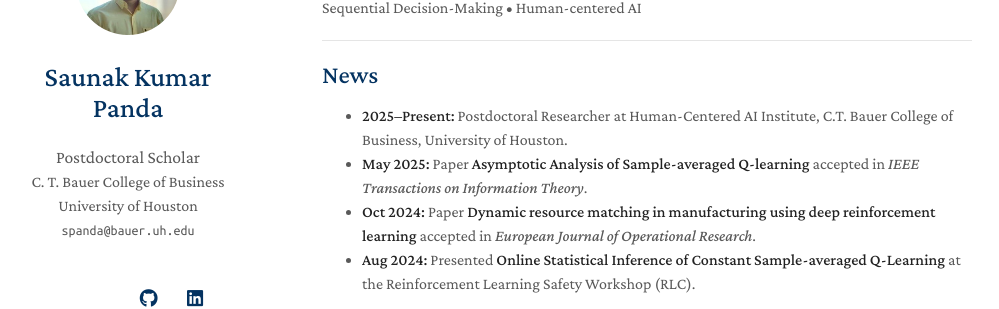
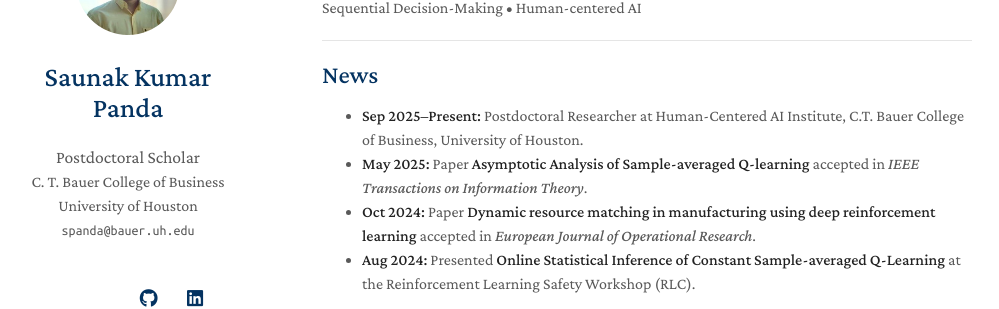
Before and after one commit to saunakp123/pandasaunak.github.io, a Jekyll site: the page built from index.md, in a window 1280 px wide and 900 px high, scrolled down 581 px. Shown: the part 153-462 px from the top of the window, without its empty margins (148-1147 px from the left). Built offline with Jekyll 4.4.1, drawn with Linux system fonts in a browser that asks for light colours; a style sheet for code colours, icons or effects is not loaded; our own code applies the rules of GitHub Pages for plain Markdown files.

Commit message:
Update date format for postdoctoral researcher entry

```diff
--- a/index.md
+++ b/index.md
@@ -25,7 +25,7 @@
 ---
 
 ## News
-- **2025–Present:** Postdoctoral Researcher at Human-Centered AI Institute, C.T. Bauer College of Business, University of Houston.
+- **Sep 2025–Present:** Postdoctoral Researcher at Human-Centered AI Institute, C.T. Bauer College of Business, University of Houston.
 - **May 2025:** Paper **Asymptotic Analysis of Sample-averaged Q-learning** accepted in *IEEE Transactions on Information Theory*.
 - **Oct 2024:** Paper **Dynamic resource matching in manufacturing using deep reinforcement learning** accepted in *European Journal of Operational Research*.
 - **Aug 2024:** Presented **Online Statistical Inference of Constant Sample-averaged Q-Learning** at the Reinforcement Learning Safety Workshop (RLC).
```
